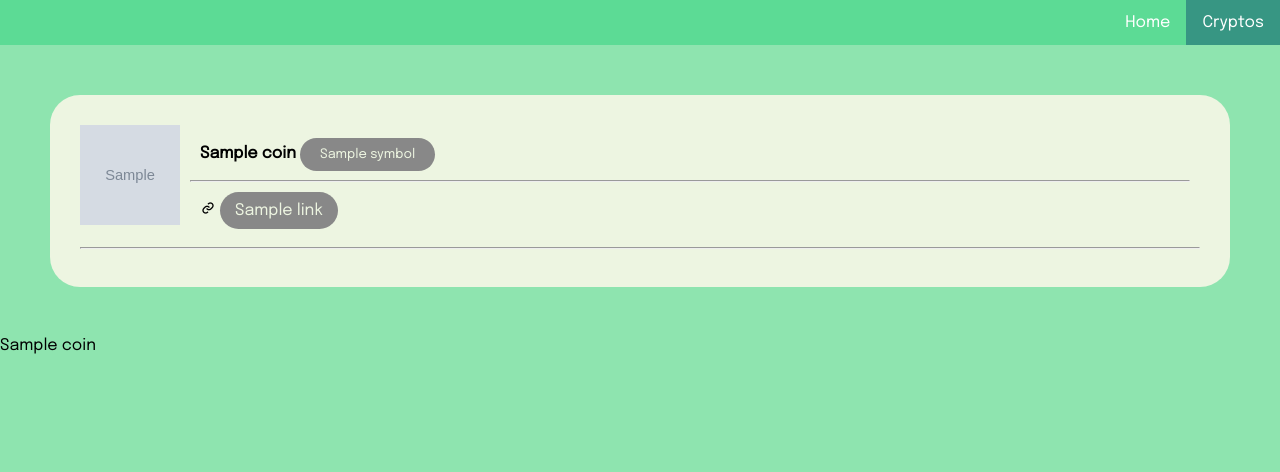
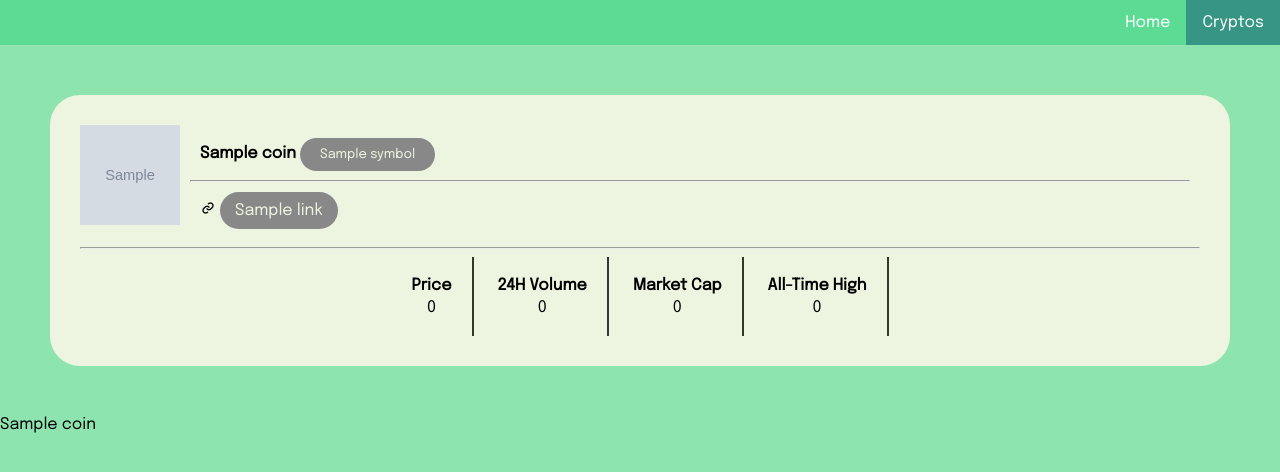
Before and after one commit to DineshK-1/stock-screener, a Django app: page /Cryptos/1 in a window 1280 px wide. Shown: the top 472 px of the page. Run offline with Django 4.2, Linux system fonts and the light colour scheme; tables that the repository leaves empty hold one stand-in row (values such as "Sample post"); grey boxes marked "Sample" are stand-in pictures; a database or web service that is not in the repository returns one stand-in record (values such as "Sample title"); data that the repository does not hold is empty.

Commit message:
Added Bottom content

```diff
--- a/Templates/DetailedCrypto.html
+++ b/Templates/DetailedCrypto.html
@@ -56,6 +56,22 @@
         text-decoration: none;
         color:#EDF5E1;
     }
+
+    .bottom-content{
+        text-align: center;
+    }
+    .bottom-content div{
+        padding: 20px;
+        display: inline-block;
+    }
+    .bottom-content .title{
+        display: block;
+        float: right;
+        padding-bottom: 5px;
+    }
+    .bottom-content span{
+        display: block;
+    }
 </style>
 {%endblock%}
 {%block content%}
@@ -77,7 +93,24 @@
         </div>
     </div>
     <hr>
-
+    <div class="bottom-content">
+        <div class="price" style="border-right: 2px outset {{Data.color}};">
+            <span class="title">Price</span>
+            <span class = "animate" data-target="{{Data.price}}">0</span>
+        </div>
+        <div class="24hVolume" style="border-right: 2px outset {{Data.color}};">
+            <span class="title">24H Volume</span>
+            <span class = "animate" data-target="{{Data.24hVolume}}">0</span>
+        </div>
+        <div class="marketCap" style="border-right: 2px outset {{Data.color}};">
+            <span class="title">Market Cap</span>
+            <span class = "animate" data-target="{{Data.marketCap}}">0</span>
+        </div>
+        <div class="allTimeHigh" style="border-right: 2px outset {{Data.color}};">
+            <span class="title">All-Time High</span>
+            <span class = "animate" data-target="{{Data.allTimeHigh.price}}">0</span>
+        </div>
+    </div>
 </div>
 {{Data}}
 {%endblock%}
```
